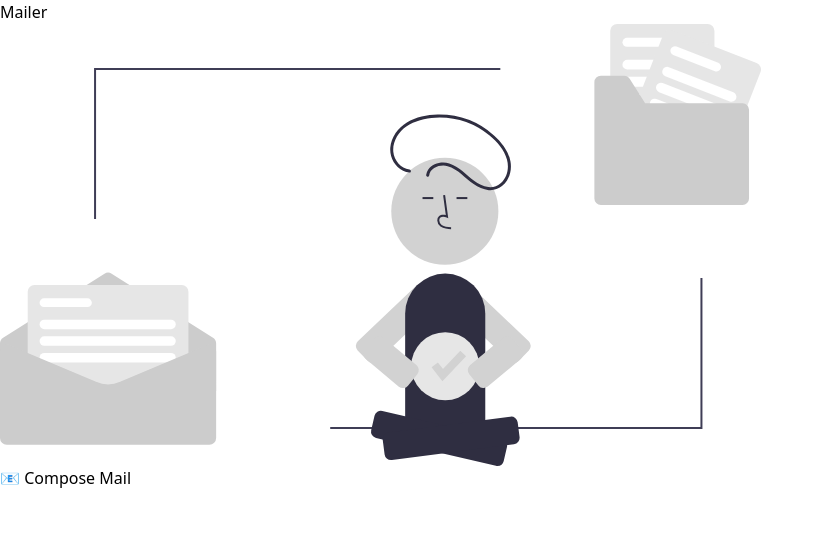
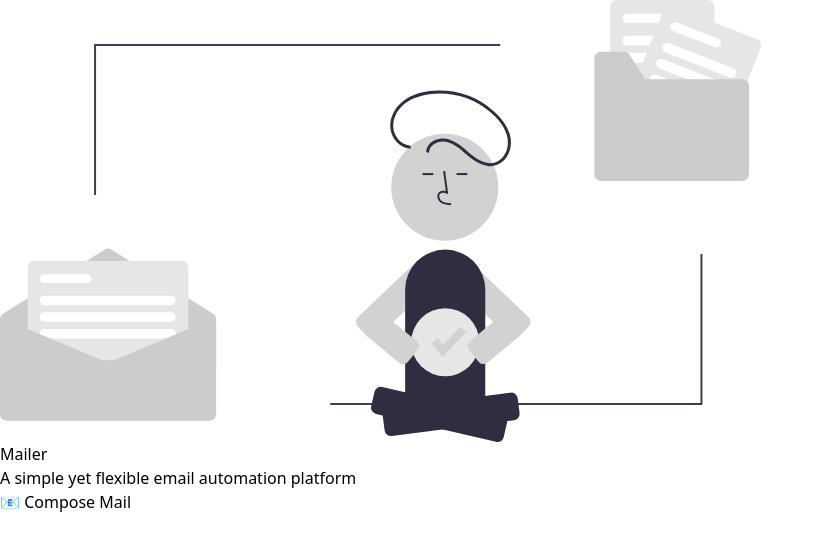
Before and after one commit to milan-sony/mailer, a React (Vite) app in the folder frontend/: page / in a window 1280 px wide. Shown: the top 550 px of the page, without its empty margins (0-824 px from the left). Built offline with nearby package versions, Linux system fonts and the light colour scheme; no server answers.

Commit message:
style: ui changed

```diff
--- a/frontend/src/pages/Indexpage/Indexpage.jsx
+++ b/frontend/src/pages/Indexpage/Indexpage.jsx
@@ -6,8 +6,9 @@ import mail from '/mailer.svg'
 function Indexpage() {
     return (
         <div className='bg-white dark:bg-black w-full h-dvh flex flex-col justify-center items-center'>
-            <h1 className='text-2xl sm:text-4xl md:text-4xl lg:text-6xl font-black font-Open-Sans text-black dark:text-white uppercase'>Mailer</h1>
             <img src={mail} alt="image" className='size-60 sm:size-60 md:size-60 lg:size-80' />
+            <h1 className='text-2xl sm:text-4xl md:text-4xl lg:text-6xl font-black font-Open-Sans text-black dark:text-white capitalize tracking-wide mb-5'>Mailer</h1>
+            <p className='text-sm sm:text-base md:text-lg lg:text-xl font-Open-Sans font-medium text-gray-400 mb-5'>A simple yet flexible email automation platform</p>
             <Link to={"/homepage"} className='bg-gray-400 w-40 h-10 text-white font-Open-Sans font-medium rounded-md hover:bg-gray-600 dark:bg-slate-600 dark:hover:bg-slate-400 capitalize flex justify-center items-center'>📧 Compose Mail</Link>
         </div>
     )
```
